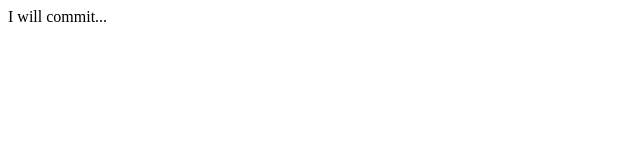
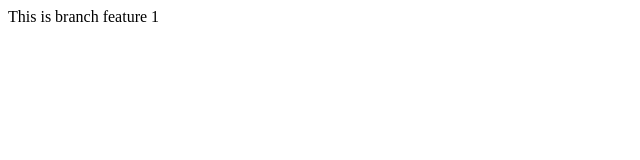
Before and after one commit to OnlyWayneLee/project1, a plain HTML site: page index.html in a window 1280 px wide. Shown: the full height of the page, 0-640 px from the left. Drawn offline with Linux system fonts and the light colour scheme.

Commit message:
Index changes

```diff
--- a/index.html
+++ b/index.html
@@ -2,9 +2,9 @@
 <html>
   <head>
     <meta chaclerset="utf-8">
-    <title>Commit this file again</title>
+    <title>Feature 1</title>
   </head>
   <body>
-    I will commit...
+    This is branch feature 1
   </body>
 </html>
```
